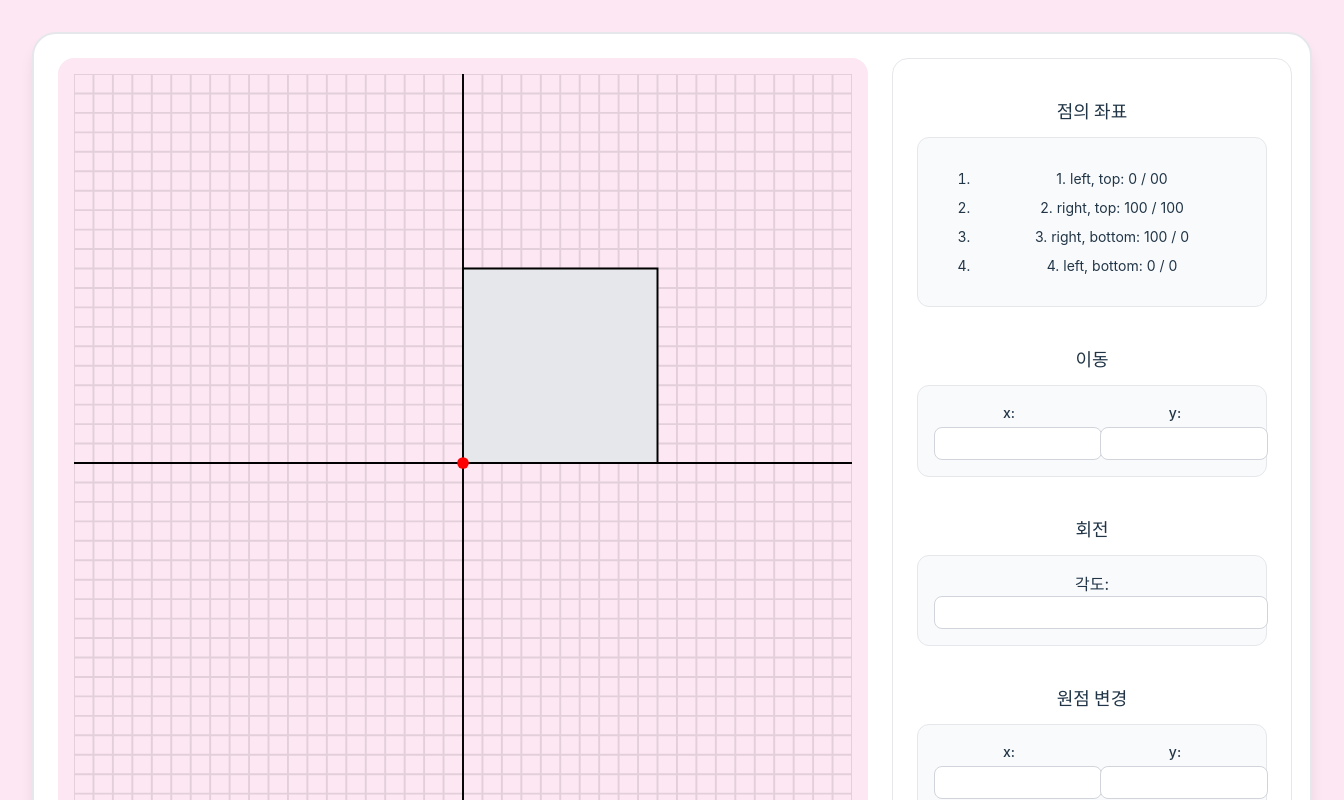
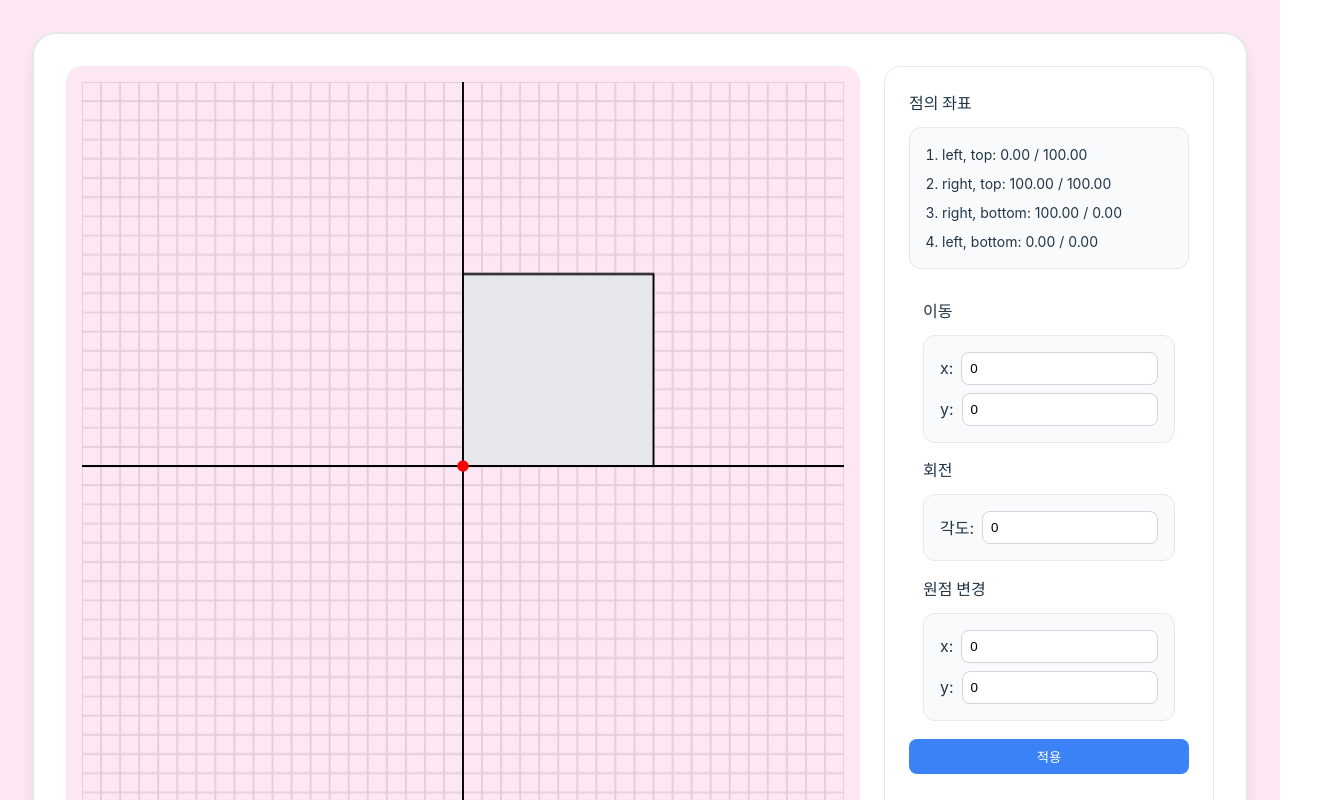
Before and after one commit to ParallelKim/ganghyun-2d-transformation, a React (Vite) app: page / in a window 1280 px wide. Shown: the top 800 px of the page, 1344 px wide, since content can reach past the window. Built offline with nearby package versions, Linux system fonts and the light colour scheme.

Commit message:
Feat: Integrate global state manager and react-hook-form

```diff
--- a/package.json
+++ b/package.json
@@ -10,8 +10,10 @@
     "preview": "vite preview"
   },
   "dependencies": {
+    "jotai": "^2.11.3",
     "react": "^19.0.0",
-    "react-dom": "^19.0.0"
+    "react-dom": "^19.0.0",
+    "react-hook-form": "^7.54.2"
   },
   "devDependencies": {
     "@eslint/js": "^9.19.0",
--- a/src/App.css
+++ b/src/App.css
@@ -1,35 +1,6 @@
 #root {
     margin: 0;
     padding: 0;
-    text-align: center;
-}
-
-.logo {
-    height: 6em;
-    padding: 1.5em;
-    will-change: filter;
-    transition: filter 300ms;
-}
-.logo:hover {
-    filter: drop-shadow(0 0 2em #646cffaa);
-}
-.logo.react:hover {
-    filter: drop-shadow(0 0 2em #61dafbaa);
-}
-
-@keyframes logo-spin {
-    from {
-        transform: rotate(0deg);
-    }
-    to {
-        transform: rotate(360deg);
-    }
-}
-
-@media (prefers-reduced-motion: no-preference) {
-    a:nth-of-type(2) .logo {
-        animation: logo-spin infinite 20s linear;
-    }
 }
 
 #canvas {
@@ -46,29 +17,28 @@
 }
 
 .app {
-    min-width: 100dvw;
-    min-height: 100dvh;
+    width: 100dvw;
+    height: 100dvh;
     background-color: #fce7f3;
-    padding: 2rem;
+    overflow: hidden;
 }
 
 .container {
-    max-width: 1280px;
-    margin: 0 auto;
+    margin: 2rem;
+    padding: 2rem;
     background-color: white;
     border-radius: 1.5rem;
     border: 2px solid #e5e7eb;
-    padding: 1.5rem;
     box-shadow: 0 10px 15px -3px rgba(0, 0, 0, 0.1);
 }
 
 .layout {
-    display: grid;
-    grid-template-columns: 1fr 400px;
+    display: flex;
     gap: 1.5rem;
 }
 
 .display {
+    width: 100%;
     aspect-ratio: 1;
     background-color: #fce7f3;
     border-radius: 1rem;
@@ -76,6 +46,7 @@
 }
 
 .controller {
+    min-width: 280px;
     background-color: white;
     border: 1px solid #e5e7eb;
     border-radius: 1rem;
@@ -85,10 +56,18 @@
     gap: 1.5rem;
 }
 
+.control-group {
+    display: flex;
+    flex-direction: column;
+    gap: 0.75rem;
+    border: 0px;
+}
+
 .control-group h2 {
-    font-size: 1.125rem;
+    font-size: 1rem;
     font-weight: bold;
-    margin-bottom: 0.75rem;
+    margin: 0;
+    padding: 0;
 }
 
 .control-box {
@@ -96,6 +75,9 @@
     border: 1px solid #e5e7eb;
     border-radius: 0.75rem;
     padding: 1rem;
+    display: flex;
+    flex-direction: column;
+    gap: 0.5rem;
 }
 
 .control-box ol {
@@ -122,6 +104,12 @@
     margin-bottom: 0.25rem;
 }
 
+.input-row {
+    display: flex;
+    gap: 0.5rem;
+    align-items: center;
+}
+
 input[type="number"] {
     width: 100%;
     padding: 0.5rem;
@@ -144,3 +132,23 @@ input[type="number"]::-webkit-outer-spin-button {
 input[type="number"] {
     -moz-appearance: textfield;
 }
+
+.control-button {
+    width: 100%;
+    margin-top: 0.5rem;
+    padding: 0.5rem;
+    background-color: #3b82f6;
+    color: white;
+    border: none;
+    border-radius: 0.5rem;
+    cursor: pointer;
+    font-weight: 500;
+}
+
+.control-button:hover {
+    background-color: #2563eb;
+}
+
+.control-button:active {
+    background-color: #1d4ed8;
+}
--- /dev/null
+++ b/src/atoms/square.ts
@@ -0,0 +1,43 @@
+import { atom } from "jotai";
+import { Point, SquareState } from "../types/square";
+
+export const squareStateAtom = atom<SquareState>({
+    position: { x: 0, y: 0 },
+    rotation: 0,
+    origin: { x: 0, y: 0 },
+});
+
+// 파생된 상태: 사각형의 모서리 좌표
+export const cornersAtom = atom((get) => {
+    const state = get(squareStateAtom);
+    const SQUARE_SIZE = 100;
+
+    const corners: Point[] = [
+        { x: 0, y: SQUARE_SIZE }, // left top
+        { x: SQUARE_SIZE, y: SQUARE_SIZE }, // right top
+        { x: SQUARE_SIZE, y: 0 }, // right bottom
+        { x: 0, y: 0 }, // left bottom
+    ];
+
+    return corners.map((corner) => {
+        // 원점을 기준으로 회전
+        const rotatedX =
+            Math.cos((state.rotation * Math.PI) / 180) *
+                (corner.x - state.origin.x) -
+            Math.sin((state.rotation * Math.PI) / 180) *
+                (corner.y - state.origin.y) +
+            state.origin.x;
+        const rotatedY =
+            Math.sin((state.rotation * Math.PI) / 180) *
+                (corner.x - state.origin.x) +
+            Math.cos((state.rotation * Math.PI) / 180) *
+                (corner.y - state.origin.y) +
+            state.origin.y;
+
+        // 이동 적용
+        return {
+            x: rotatedX + state.position.x,
+            y: rotatedY + state.position.y,
+        };
+    });
+});
--- a/src/components/sections/ControllerSection.tsx
+++ b/src/components/sections/ControllerSection.tsx
@@ -1,59 +1,118 @@
+import { useAtomValue, useSetAtom } from "jotai";
+import { useForm } from "react-hook-form";
+import { cornersAtom, squareStateAtom } from "../../atoms/square";
+import { ControlForm } from "../../types/square";
+import { getCornerPosition } from "../../helpers/position";
+
 export const ControllerSection = () => {
+    const corners = useAtomValue(cornersAtom);
+    const setSquareState = useSetAtom(squareStateAtom);
+
+    const { register, handleSubmit } = useForm<ControlForm>({
+        defaultValues: {
+            move: { x: 0, y: 0 },
+            rotate: { angle: 0 },
+            origin: { x: 0, y: 0 },
+        },
+    });
+
+    const onSubmit = (data: ControlForm) => {
+        setSquareState((prev) => ({
+            ...prev,
+            position: { x: data.move.x, y: data.move.y },
+            rotation: data.rotate.angle,
+            origin: { x: data.origin.x, y: data.origin.y },
+        }));
+    };
+
     return (
         <section className="controller">
             <div className="control-group">
                 <h2>점의 좌표</h2>
                 <div className="control-box">
                     <ol>
-                        <li>1. left, top: 0 / 00</li>
-                        <li>2. right, top: 100 / 100</li>
-                        <li>3. right, bottom: 100 / 0</li>
-                        <li>4. left, bottom: 0 / 0</li>
+                        {corners.map((coord, index) => {
+                            const position = getCornerPosition(coord, corners);
+                            return (
+                                <li key={index}>
+                                    {position}: {coord.x.toFixed(2)} /{" "}
+                                    {coord.y.toFixed(2)}
+                                </li>
+                            );
+                        })}
                     </ol>
                 </div>
             </div>
-
-            <div className="control-group">
+            <form onSubmit={handleSubmit(onSubmit)}>
+                <fieldset className="control-group">
                     <h2>이동</h2>
                     <div className="control-box">
-                    <div className="input-grid">
-                        <label>
-                            <span>x:</span>
-                            <input type="number" />
-                        </label>
-                        <label>
-                            <span>y:</span>
-                            <input type="number" />
-                        </label>
+                        <div className="input-row">
+                            <label>x:</label>
+                            <input
+                                type="number"
+                                {...register("move.x", {
+                                    valueAsNumber: true,
+                                })}
+                            />
+                        </div>
+                        <div className="input-row">
+                            <label>y:</label>
+                            <input
+                                type="number"
+                                {...register("move.y", {
+                                    valueAsNumber: true,
+                                })}
+                            />
                         </div>
                     </div>
-            </div>
-
-            <div className="control-group">
+                </fieldset>
+                <fieldset className="control-group">
                     <h2>회전</h2>
                     <div className="control-box">
-                    <label>
-                        <span>각도:</span>
-                        <input type="number" />
-                    </label>
+                        <div className="input-row">
+                            <label>각도:</label>
+                            <input
+                                style={{ flex: 1 }}
+                                type="number"
+                                {...register("rotate.angle", {
+                                    valueAsNumber: true,
+                                })}
+                            />
                         </div>
                     </div>
-
-            <div className="control-group">
+                </fieldset>
+                <fieldset className="control-group">
                     <h2>원점 변경</h2>
                     <div className="control-box">
-                    <div className="input-grid">
-                        <label>
-                            <span>x:</span>
-                            <input type="number" />
-                        </label>
-                        <label>
-                            <span>y:</span>
-                            <input type="number" />
-                        </label>
+                        <div className="input-row">
+                            <label>x:</label>
+                            <input
+                                type="number"
+                                {...register("origin.x", {
+                                    valueAsNumber: true,
+                                })}
+                            />
+                        </div>
+                        <div className="input-row">
+                            <label>y:</label>
+                            <input
+                                type="number"
+                                {...register("origin.y", {
+                                    valueAsNumber: true,
+                                })}
+                            />
                         </div>
                     </div>
-            </div>
+                </fieldset>
+
+                <button
+                    type="submit"
+                    className="control-button"
+                >
+                    적용
+                </button>
+            </form>
         </section>
     );
 };
--- a/src/components/sections/DrawingSection.tsx
+++ b/src/components/sections/DrawingSection.tsx
@@ -1,18 +1,24 @@
+import { useAtomValue } from "jotai";
 import { useEffect, useRef } from "react";
+import { squareStateAtom } from "../../atoms/square";
 
 const HALF_SIZE = 200;
 const GRID_SIZE = 10;
-const RECT_SIZE = 100;
+const SQUARE_SIZE = 100;
 
 export const DrawingSection = () => {
     const canvasRef = useRef<HTMLCanvasElement>(null);
+    const state = useAtomValue(squareStateAtom);
 
-    useEffect(() => {
+    const draw = () => {
         const canvas = canvasRef.current;
         if (!canvas) return;
 
         const ctx = canvas.getContext("2d");
         if (!ctx) return;
+
+        // Canvas 초기화 및 설정
+        ctx.clearRect(0, 0, canvas.width, canvas.height);
 
         const dpr = window.devicePixelRatio || 1;
         const rect = canvas.getBoundingClientRect();
@@ -34,7 +40,6 @@ export const DrawingSection = () => {
         for (let i = -gridCount; i <= gridCount; i++) {
             ctx.moveTo(i * GRID_SIZE, -HALF_SIZE);
             ctx.lineTo(i * GRID_SIZE, HALF_SIZE);
-
             ctx.moveTo(-HALF_SIZE, i * GRID_SIZE);
             ctx.lineTo(HALF_SIZE, i * GRID_SIZE);
         }
@@ -50,19 +55,37 @@ export const DrawingSection = () => {
         ctx.stroke();
 
         // 사각형 그리기
+        const { position, rotation, origin } = state;
+        ctx.save();
+        ctx.translate(position.x, position.y);
+        ctx.translate(origin.x, origin.y);
+        ctx.rotate((rotation * Math.PI) / 180);
+        ctx.translate(-origin.x, -origin.y);
+
         ctx.fillStyle = "#e5e7eb";
         ctx.strokeStyle = "black";
         ctx.beginPath();
-        ctx.rect(0, 0, RECT_SIZE, RECT_SIZE);
+        ctx.rect(0, 0, SQUARE_SIZE, SQUARE_SIZE);
         ctx.fill();
         ctx.stroke();
+        ctx.restore();
 
         // 원점 그리기
         ctx.fillStyle = "red";
         ctx.beginPath();
-        ctx.arc(0, 0, 3, 0, Math.PI * 2);
+        ctx.arc(
+            origin.x + position.x,
+            origin.y + position.y,
+            3,
+            0,
+            Math.PI * 2
+        );
         ctx.fill();
-    }, []);
+    };
+
+    useEffect(() => {
+        draw();
+    }, [state]);
 
     return (
         <section className="display">
--- /dev/null
+++ b/src/helpers/position.ts
@@ -0,0 +1,27 @@
+import { Point } from "../types/square";
+
+export const getCornerPosition = (point: Point, corners: Point[]) => {
+    // 모든 x, y 좌표값을 추출
+    const xs = corners.map((c) => c.x);
+    const ys = corners.map((c) => c.y);
+
+    // 최소/최대값 찾기
+    const minX = Math.min(...xs);
+    const maxX = Math.max(...xs);
+    const minY = Math.min(...ys);
+    const maxY = Math.max(...ys);
+
+    // 위치 판단
+    const isLeft = Math.abs(point.x - minX) < 0.01;
+    const isRight = Math.abs(point.x - maxX) < 0.01;
+    const isTop = Math.abs(point.y - maxY) < 0.01;
+    const isBottom = Math.abs(point.y - minY) < 0.01;
+
+    const positions: string[] = [];
+    if (isLeft) positions.push("left");
+    if (isRight) positions.push("right");
+    if (isTop) positions.push("top");
+    if (isBottom) positions.push("bottom");
+
+    return positions.join(", ");
+};
--- a/src/index.css
+++ b/src/index.css
@@ -1,18 +1,3 @@
-@tailwind base;
-@tailwind components;
-@tailwind utilities;
-
-@layer base {
-    input[type="number"] {
-        @apply border-gray-300;
-    }
-
-    input[type="number"]::-webkit-inner-spin-button,
-    input[type="number"]::-webkit-outer-spin-button {
-        @apply m-0;
-    }
-}
-
 :root {
     font-family: Inter, system-ui, Avenir, Helvetica, Arial, sans-serif;
     line-height: 1.5;
@@ -28,45 +13,20 @@
     -moz-osx-font-smoothing: grayscale;
 }
 
-a {
-    font-weight: 500;
-    color: #646cff;
-    text-decoration: inherit;
-}
-a:hover {
-    color: #535bf2;
-}
-
 body {
     margin: 0;
     display: flex;
     place-items: center;
-    min-width: 320px;
-    min-height: 100vh;
 }
 
-h1 {
-    font-size: 3.2em;
-    line-height: 1.1;
+ol {
+    padding-left: 1rem;
+    margin: 0;
 }
 
-button {
-    border-radius: 8px;
-    border: 1px solid transparent;
-    padding: 0.6em 1.2em;
-    font-size: 1em;
-    font-weight: 500;
-    font-family: inherit;
-    background-color: #1a1a1a;
-    cursor: pointer;
-    transition: border-color 0.25s;
-}
-button:hover {
-    border-color: #646cff;
-}
-button:focus,
-button:focus-visible {
-    outline: 4px auto -webkit-focus-ring-color;
+ol li {
+    padding: 0;
+    margin: 0;
 }
 
 @media (prefers-color-scheme: light) {
--- /dev/null
+++ b/src/types/square.ts
@@ -0,0 +1,24 @@
+export interface Point {
+    x: number;
+    y: number;
+}
+
+export interface SquareState {
+    position: Point;
+    rotation: number;
+    origin: Point;
+}
+
+export interface ControlForm {
+    move: {
+        x: number;
+        y: number;
+    };
+    rotate: {
+        angle: number;
+    };
+    origin: {
+        x: number;
+        y: number;
+    };
+}
```
Also changed, not shown: 1 other file (tests, documents, lock files or other folders). Lines whose indentation alone changed are shown as unchanged.
